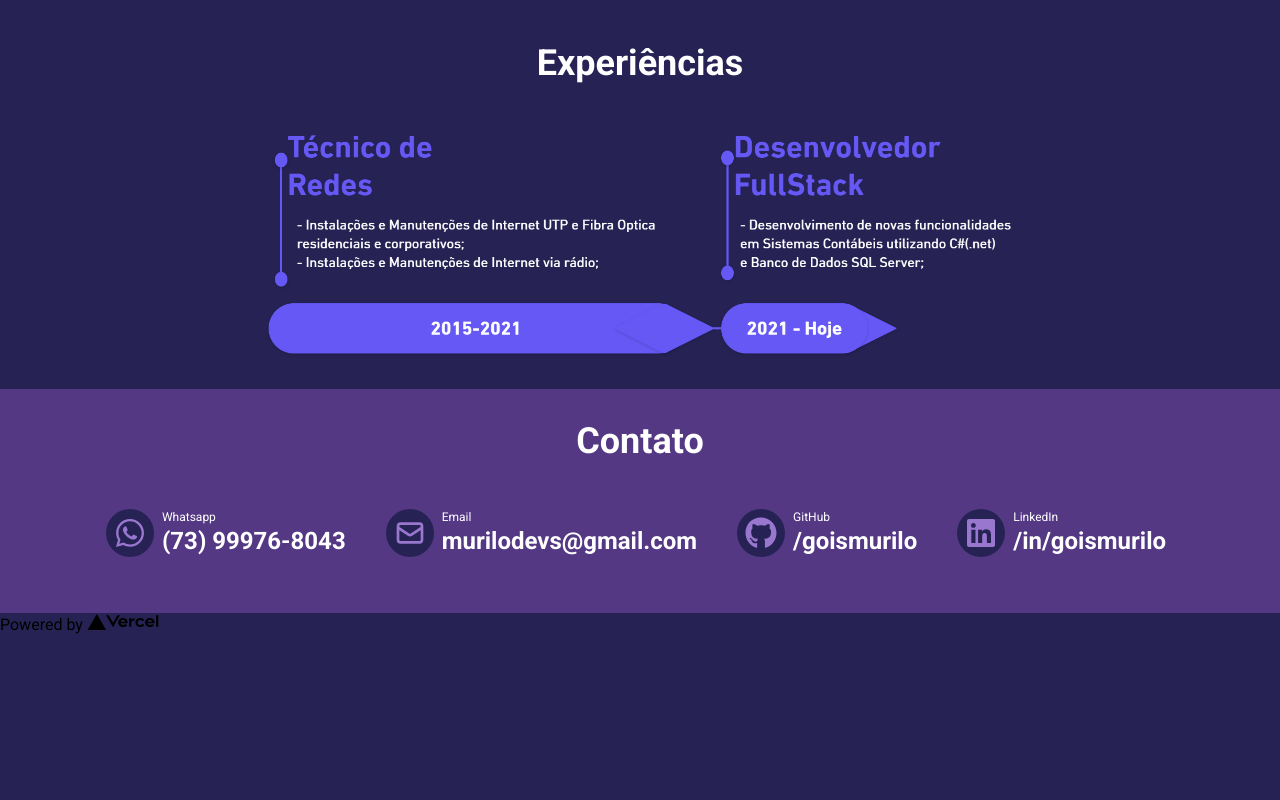
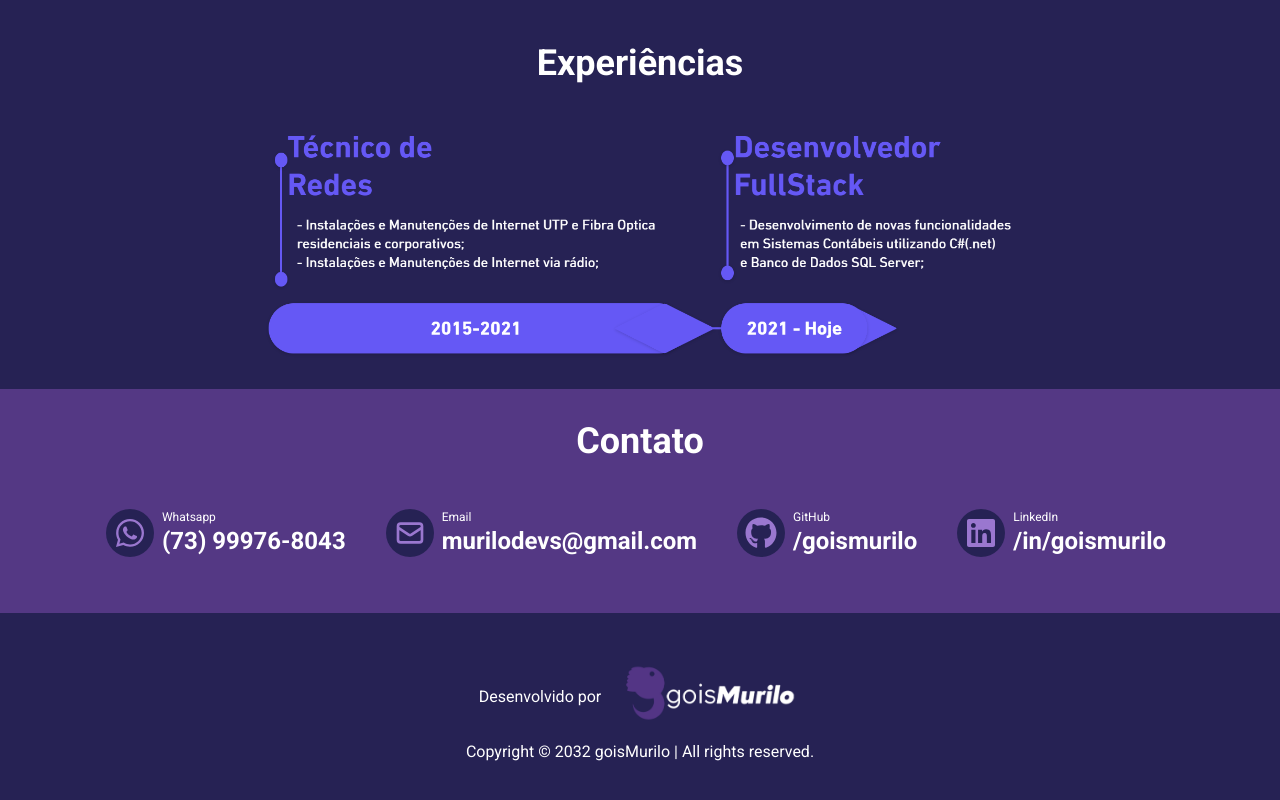
Before and after one commit to goismurilo/portfolio-next, a Next.js app: page / in a window 1280 px wide. Shown: the part 1221-2021 px from the top of the page. Before the commit the page ends 1858 px from the top, so only its background shows below. Built offline with nearby package versions, Linux system fonts and the light colour scheme.

Commit message:
feat(Footer): Add footer page

```diff
--- a/components/Contact/index.tsx
+++ b/components/Contact/index.tsx
@@ -4,7 +4,7 @@ import { HiOutlineMail } from 'react-icons/hi';
 export default function Contact() {
 
     return (
-        <div className="bg-primary-medium pb-10 px-4">
+        <div id="contact" className="bg-primary-medium pb-10 px-4">
             <h1 className="text-center font-bold text-4xl text-white py-8">Contato</h1>
             <div className="flex flex-wrap lg:justify-center">
                 <a className="p-4 w-full md:w-auto hover:bg-primary-light rounded-md" href='https://api.whatsapp.com/send?phone=5573999768043' target="_blank" rel="noopener noreferrer">
--- a/pages/index.tsx
+++ b/pages/index.tsx
@@ -16,7 +16,7 @@ const Home: NextPage = () => {
       <Head>
         <title>Murilo Gois</title>
         <meta name="description" content="Portfolio de Murilo Gois" />
-        <link rel="icon" href="/favicon.ico" />
+        <link rel="icon" href="../public/favicon-32x32.png" />
       </Head>
       <Navbar />
       <Landing />
@@ -26,17 +26,19 @@ const Home: NextPage = () => {
       <Experience />
       <Contact />
 
-      <footer >
+      <footer className='flex flex-wrap justify-center items-center p-10'>
         <a
-          href="https://vercel.com?utm_source=create-next-app&utm_medium=default-template&utm_campaign=create-next-app"
+          href="https://www.linkedin.com/in/goismurilo/"
           target="_blank"
           rel="noopener noreferrer"
+          className='text-white hover:text-primary-light flex items-center'
         >
-          Powered by{' '}
+          <p>Desenvolvido por {' '}</p>
           <span>
-            <Image src="/vercel.svg" alt="Vercel Logo" width={72} height={16} />
+            <Image src="/logo-with-name.svg" alt="goisMurilo Logo" width={200} height={80} />
           </span>
         </a>
+        <p className='text-white w-screen text-center'>Copyright &copy; 2032 goisMurilo | All rights reserved.</p>
       </footer>
     </div>
   )
```
Also changed, not shown: public/favicon-32x32.png (added), public/logo-with-name.svg (added).
